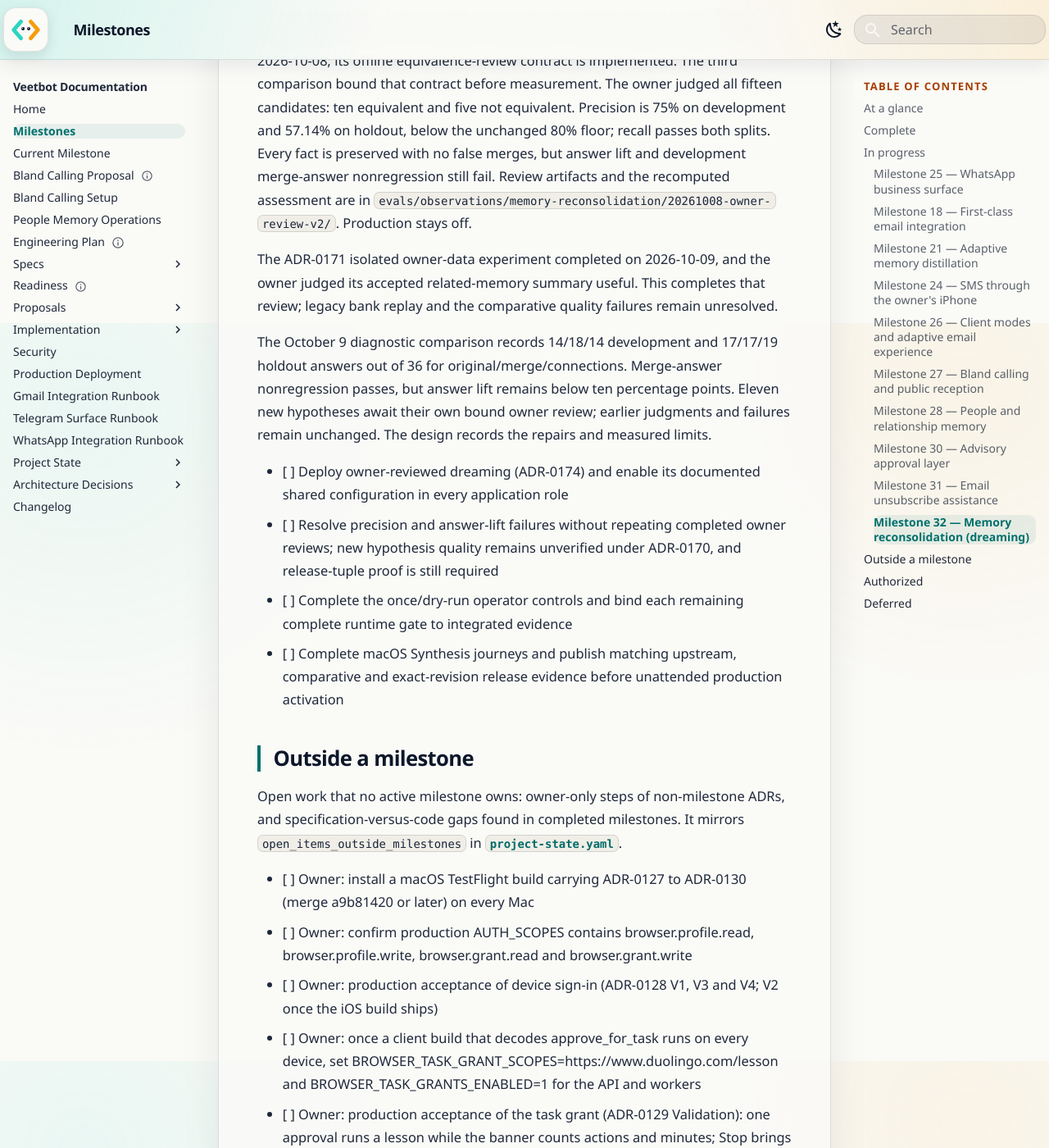
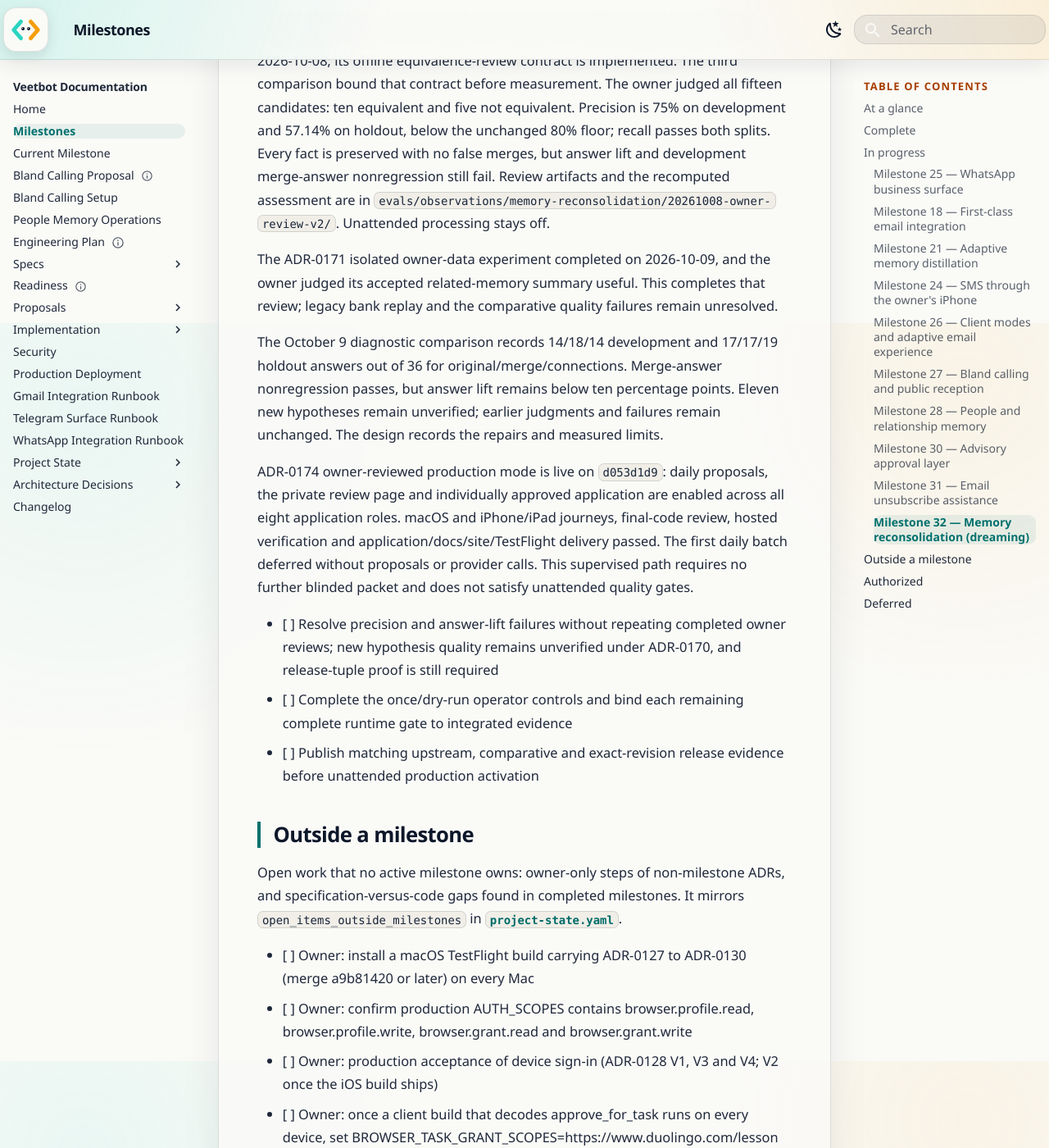
Before and after one commit to avitus/veetbot, an MkDocs documentation site: the page built from docs/status/milestones.md, in a window 1280 px wide and 1400 px high, scrolled down 9506 px. Shown: the whole window at 82% size. Built offline with MkDocs 1.6.1 and Material for MkDocs 9.7.7, drawn with Linux system fonts in a browser that asks for light colours.

Commit message:
docs(memory): record the reviewed dreaming production rollout
Record the reviewed-mode deployment, exact-head verification, public release
identities and first automatic deferred run. Keep unattended quality gates open.
Clarify that dedicated worker environment files need the same flags without
sharing credentials, and synchronize the milestone checklists.

Reading-Lane: A

```diff
--- a/docs/status/milestones.md
+++ b/docs/status/milestones.md
@@ -284,7 +284,7 @@ equivalent and five not equivalent. Precision is 75% on development and 57.14% o
 holdout, below the unchanged 80% floor; recall passes both splits. Every fact is
 preserved with no false merges, but answer lift and development merge-answer
 nonregression still fail. Review artifacts and the recomputed assessment are in
-`evals/observations/memory-reconsolidation/20261008-owner-review-v2/`. Production stays off.
+`evals/observations/memory-reconsolidation/20261008-owner-review-v2/`. Unattended processing stays off.
 
 The ADR-0171 isolated owner-data experiment completed on 2026-10-09, and the
 owner judged its accepted related-memory summary useful. This completes that
@@ -293,13 +293,19 @@ review; legacy bank replay and the comparative quality failures remain unresolve
 The October 9 diagnostic comparison records 14/18/14 development and 17/17/19
 holdout answers out of 36 for original/merge/connections. Merge-answer
 nonregression passes, but answer lift remains below ten percentage points.
-Eleven new hypotheses await their own bound owner review; earlier judgments and
+Eleven new hypotheses remain unverified; earlier judgments and
 failures remain unchanged. The design records the repairs and measured limits.
 
-- [ ] Deploy owner-reviewed dreaming (ADR-0174) and enable its documented shared configuration in every application role
+ADR-0174 owner-reviewed production mode is live on `d053d1d9`: daily proposals,
+the private review page and individually approved application are enabled across
+all eight application roles. macOS and iPhone/iPad journeys, final-code review,
+hosted verification and application/docs/site/TestFlight delivery passed. The first
+daily batch deferred without proposals or provider calls. This supervised path
+requires no further blinded packet and does not satisfy unattended quality gates.
+
 - [ ] Resolve precision and answer-lift failures without repeating completed owner reviews; new hypothesis quality remains unverified under ADR-0170, and release-tuple proof is still required
 - [ ] Complete the once/dry-run operator controls and bind each remaining complete runtime gate to integrated evidence
-- [ ] Complete macOS Synthesis journeys and publish matching upstream, comparative and exact-revision release evidence before unattended production activation
+- [ ] Publish matching upstream, comparative and exact-revision release evidence before unattended production activation
 
 ## Outside a milestone
 
```
Also changed, not shown: docs/deployment.md (+7 -2 lines), docs/plan/current-milestone.md (+10 -4 lines), docs/status/project-state.yaml (+31 -2 lines).
